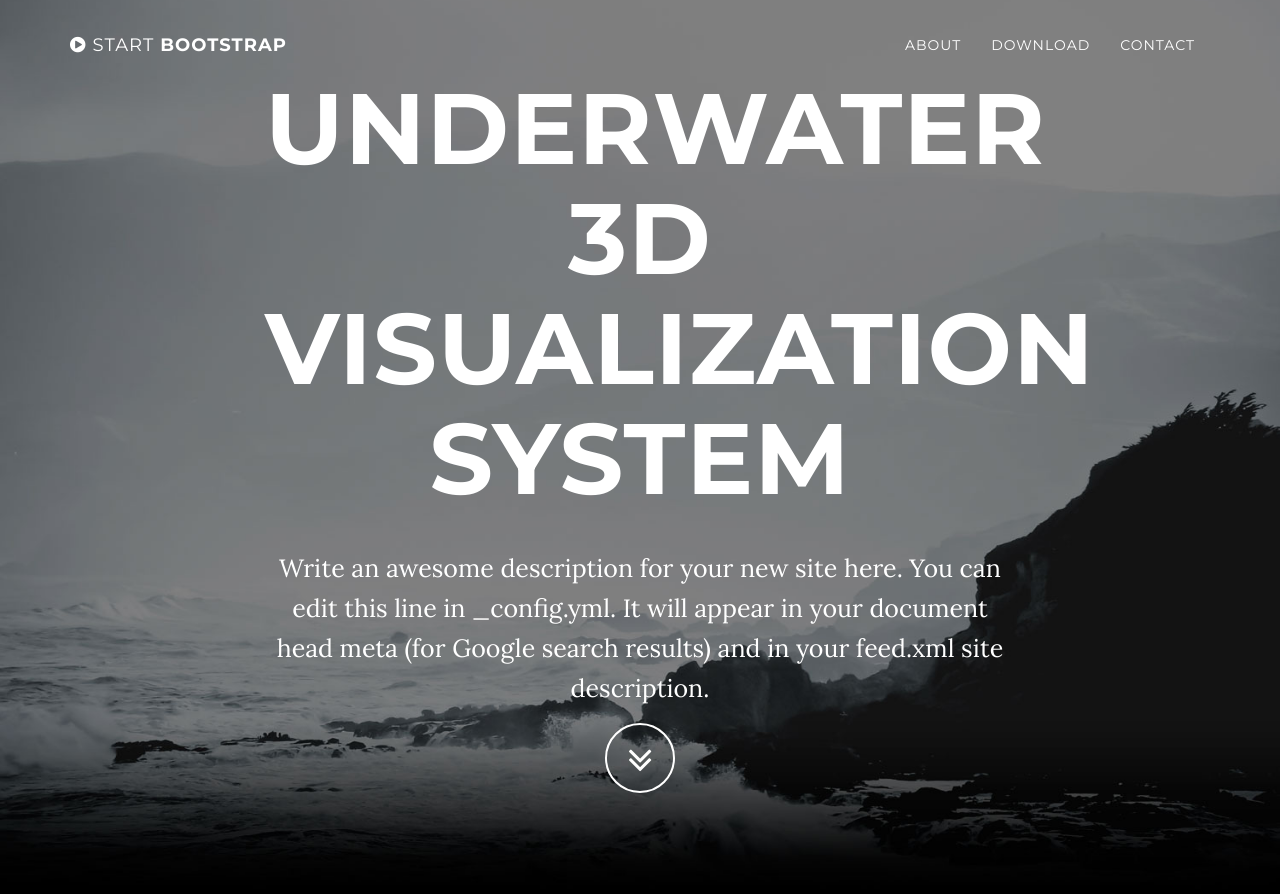
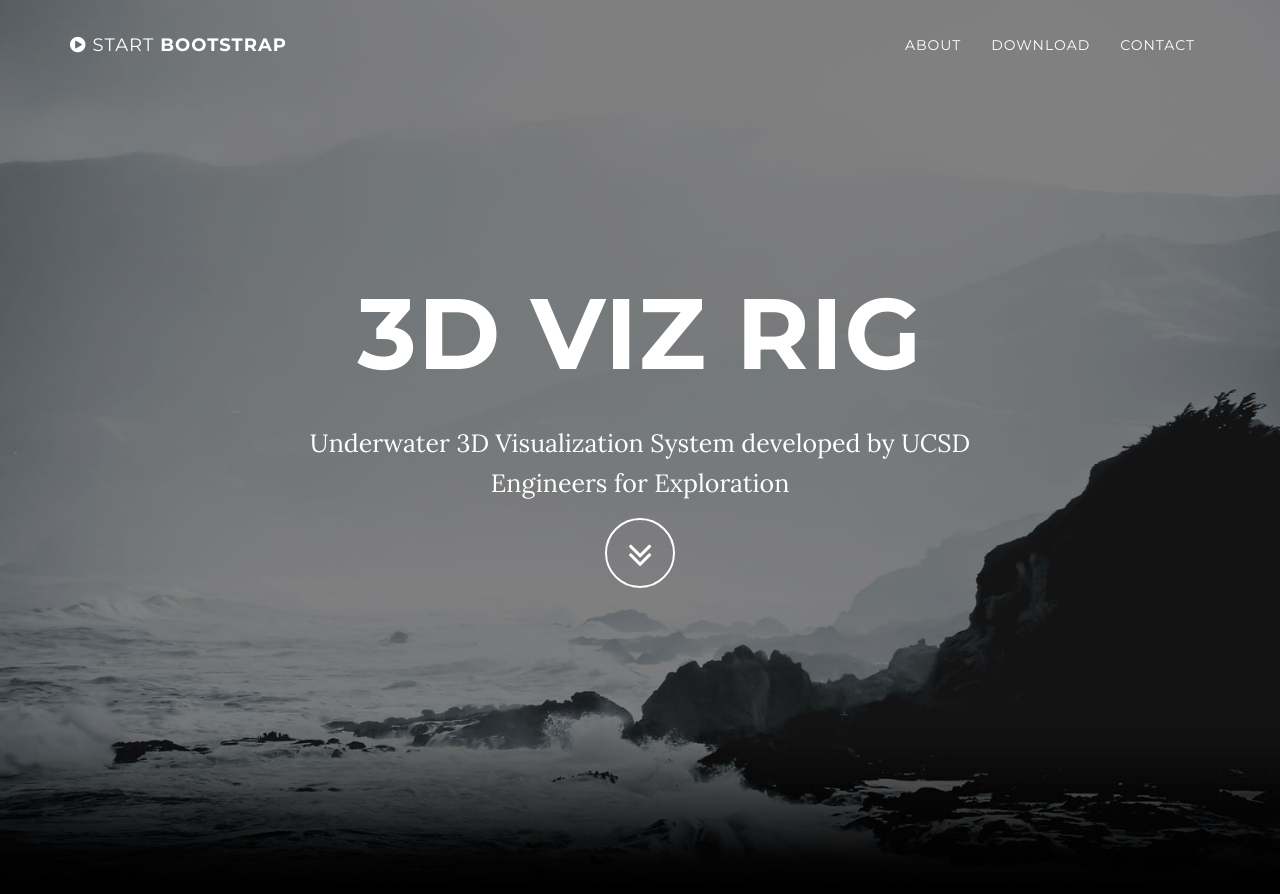
Before and after one commit to 3dvizrig/3dvizrig.github.io, a Jekyll site: the page built from index.html, in a window 1280 px wide and 900 px high. Shown: the top 894 px of the window. Built offline with Jekyll 4.4.1, drawn with Linux system fonts in a browser that asks for light colours; some of the changed text lies outside the part shown.

Commit message:
updated config with description

```diff
--- a/_config.yml
+++ b/_config.yml
@@ -1,8 +1,8 @@
 # Site settings
-title: Underwater 3D Visualization System
-email: your-email@domain.com
-url: https://example.github.io
-description: "Write an awesome description for your new site here. You can edit this line in _config.yml. It will appear in your document head meta (for Google search results) and in your feed.xml site description."
+title: 3D Viz Rig
+email: ucsde4e@googlegroups.com
+url: http://e4e.ucsd.edu/3d-visualization-system
+description: "Underwater 3D Visualization System developed by UCSD Engineers for Exploration"
 
 # Color settings (hex-codes without the leading hash-tag)
 color:
@@ -17,7 +17,7 @@ social:
   - title: twitter
     url: https://twitter.com/UCSDE4E
   - title: github
-    url: https://github.com/UCSDE4E
+    url: https://github.com/UCSD-E4E
 
 # Build settings
 markdown: kramdown
```
